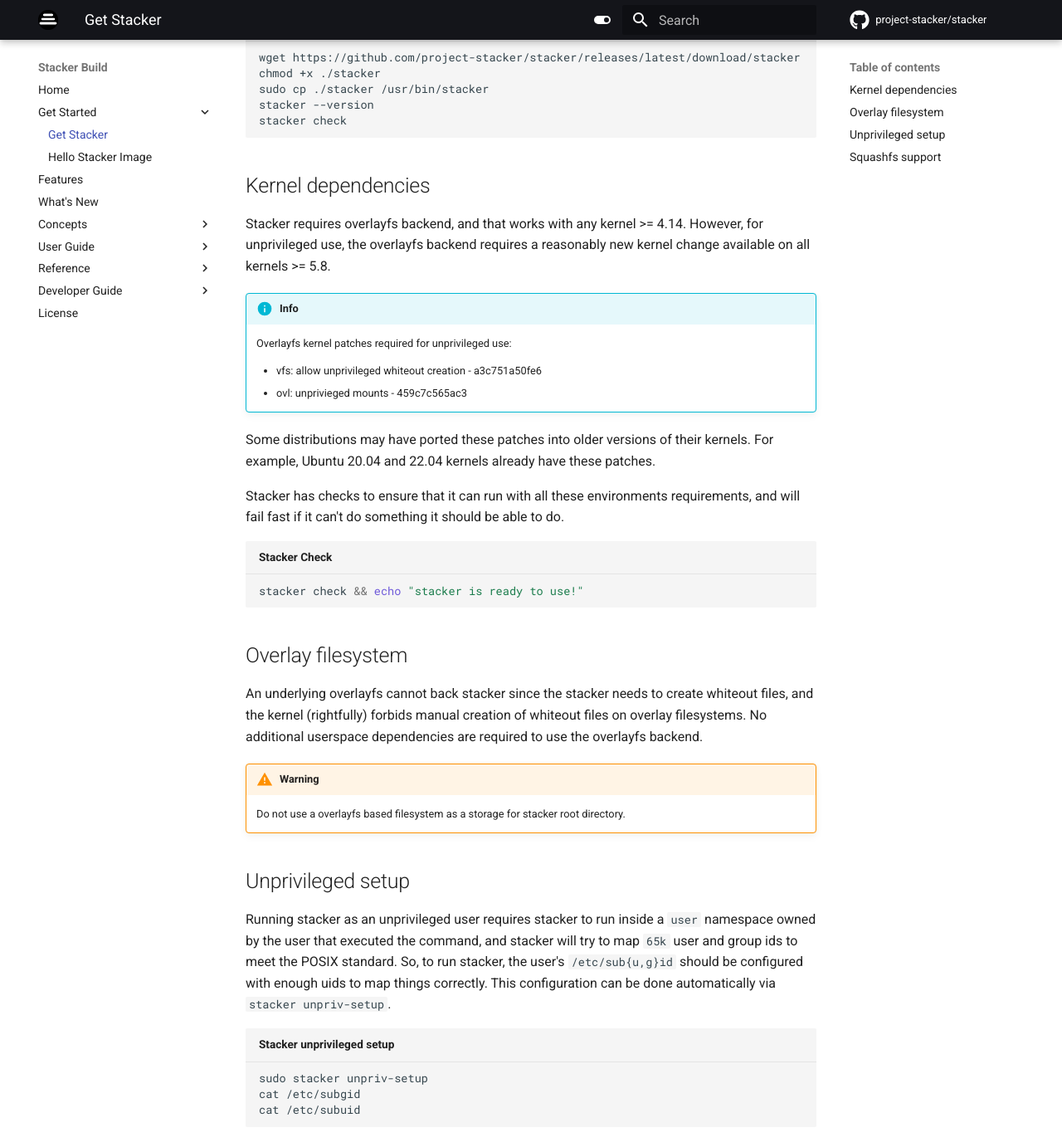
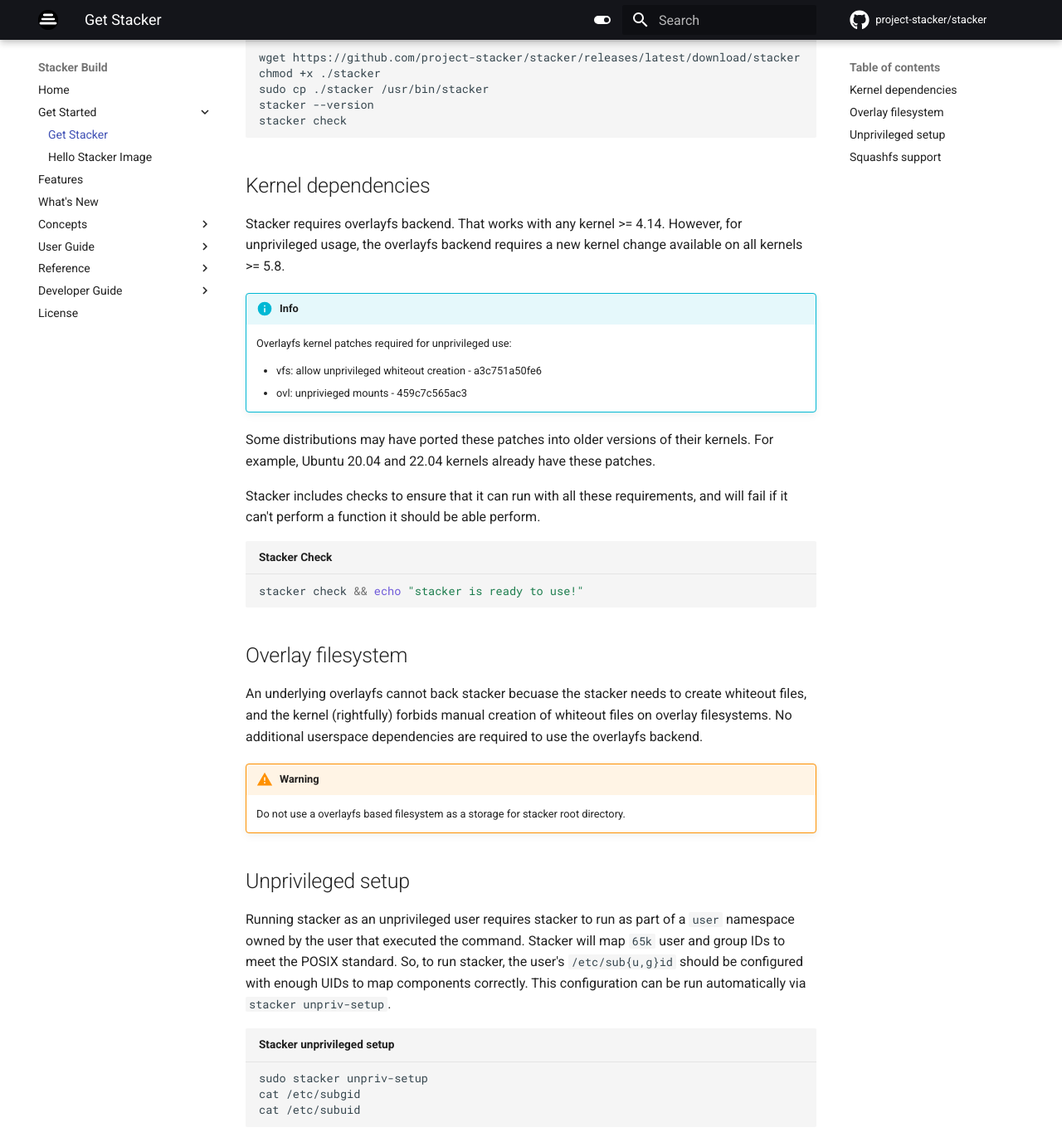
Before and after one commit to rchincha/project-stacker.github.io, an MkDocs documentation site: the page built from docs/get_started/get_stacker.md, in a window 1280 px wide and 1400 px high, scrolled down 238 px. Shown: the top 1382 px of the window at 83% size. Built offline with MkDocs 1.6.1 and Material for MkDocs 9.7.7, drawn with Linux system fonts in a browser that asks for light colours; comment, search, counter and statistics services are not loaded; the version menu is left out; some of the changed text lies outside the part shown.

Commit message:
docs: initial test commit for docs editing
Signed-off-by: Michael Shields <mshields@alum.mit.edu>

````diff
--- a/docs/get_started/get_stacker.md
+++ b/docs/get_started/get_stacker.md
@@ -13,8 +13,8 @@
 ```
 ## Kernel dependencies
 
-Stacker requires overlayfs backend, and that works with any kernel >= 4.14.
-However, for unprivileged use, the overlayfs backend requires a reasonably new
+Stacker requires overlayfs backend. That works with any kernel >= 4.14.
+However, for unprivileged usage, the overlayfs backend requires a new
 kernel change available on all kernels >= 5.8.
 
 !!! info
@@ -27,9 +27,7 @@
 Some distributions may have ported these patches into older versions of their
 kernels. For example, Ubuntu 20.04 and 22.04 kernels already have these patches.
 
-Stacker has checks to ensure that it can run with all these environments
-requirements, and will fail fast if it can't do something it should be able to
-do.
+Stacker includes checks to ensure that it can run with all these requirements, and will fail if it can't perform a function it should be able perform.
 
 ```bash title="Stacker Check"
 stacker check && echo "stacker is ready to use!"
@@ -37,7 +35,7 @@
 
 ## Overlay filesystem
 
-An underlying overlayfs cannot back stacker since the stacker needs to create
+An underlying overlayfs cannot back stacker becuase the stacker needs to create
 whiteout files, and the kernel (rightfully) forbids manual creation of whiteout
 files on overlay filesystems. No additional userspace dependencies are required
 to use the overlayfs backend.
@@ -49,11 +47,11 @@
 
 ## Unprivileged setup
 
-Running stacker as an unprivileged user requires stacker to run inside a `user`
-namespace owned by the user that executed the command, and stacker will try to
-map `65k` user and group ids to meet the POSIX standard. So, to run stacker,
-the user's `/etc/sub{u,g}id` should be configured with enough uids to map things
-correctly. This configuration can be done automatically via
+Running stacker as an unprivileged user requires stacker to run as part of a `user`
+namespace owned by the user that executed the command. Stacker will
+map `65k` user and group IDs to meet the POSIX standard. So, to run stacker,
+the user's `/etc/sub{u,g}id` should be configured with enough UIDs to map components
+correctly. This configuration can be run automatically via
 `stacker unpriv-setup`.
 
 ```bash title="Stacker unprivileged setup"
````
Also changed, not shown: other parts of docs/get_started/get_stacker.md (+1 -1 lines).
